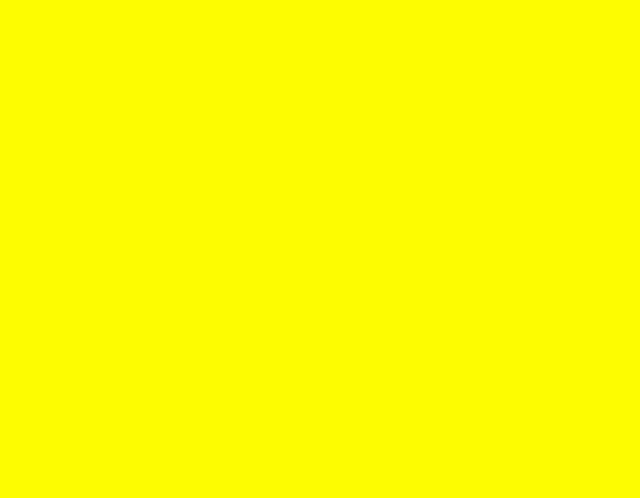
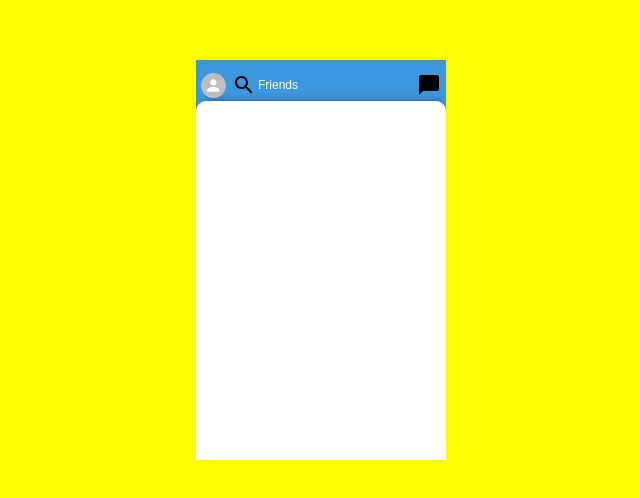
Before and after one commit to Sanjay361899/Snapchat-clone, a React (Create React App) app: page /chats in a window 1280 px wide. Before the commit this address had no page. Shown: the part 140-638 px from the top of the page, without its empty margins (319-959 px from the left). Built offline with nearby package versions, Linux system fonts and the light colour scheme.

Commit message:
chat screen is added to the project

```diff
--- a/src/App.js
+++ b/src/App.js
@@ -4,6 +4,7 @@ import WebcamCapture from "./WebcamCapture";
 import {  Route, Routes } from "react-router-dom";
 import { BrowserRouter } from "react-router-dom";
 import Preview from "./Preview";
+import Chats from "./Chats";
 
 function App() {
   return (
@@ -13,6 +14,7 @@ function App() {
       <Routes>
           <Route path="/" element={<WebcamCapture />} />
           <Route path="/preview" element={<Preview />} />
+          <Route path="/chats" element={<Chats />} />
       </Routes>
       </BrowserRouter>
     </div>
--- /dev/null
+++ b/src/Chats.css
@@ -0,0 +1,60 @@
+.chats{
+    position: relative;
+    height:400px;
+    width:250px;
+}
+.chats__header{
+    display:flex;
+    /* position: absolute; */
+    justify-content: space-between;
+    align-items: center;
+    background-color: #3D97DF;
+    height: 50px;
+    width:100%;
+}
+.chats__search{
+    display: flex;
+    align-items: center;
+    flex:1;
+    padding-left: 6px;
+
+}
+.chats__search > input{
+  outline: none;
+  background-color: transparent;
+  border: none;
+  flex: 1;
+  color: white;
+  font-size: 12px;
+
+}
+.chats__search > input::placeholder{
+    color:white;
+    opacity:1;
+}
+.chats__avatar{
+    height:25px !important;
+    width: 25px !important;
+    margin-left: 5px;
+}
+.chats__chatIcon{
+    margin-right: 5px;
+}
+
+.chats__posts{
+    height:359px;
+    color: black;
+    border-top-left-radius: 10px;
+    border-top-right-radius: 10px;
+    background-color: white;
+    box-shadow: 1px -7px 7px -7px rgba(0,0,0,0.44);
+    margin-top: -9px;
+    overflow: scroll;
+}
+.chats__posts::-webkit-scrollbar{
+    display: none;
+}
+.chats__posts{
+-ms-overflow-style: none;
+scrollbar-width: none;
+}
--- /dev/null
+++ b/src/Chats.js
@@ -0,0 +1,23 @@
+import React from 'react'
+import './Chats.css'
+import { Avatar } from '@mui/material'
+import { ChatBubble, Search } from '@mui/icons-material'
+const Chats = () => {
+  return (
+    <div className='chats'>
+        <div className='chats__header'>
+            <Avatar className='chats__avatar'/>
+            <div className='chats__search'>
+                <Search/>
+                <input placeholder='Friends' type="text"/>
+            </div>
+            <ChatBubble className='chats__chatIcon'/>
+        </div>
+        <div className='chats__posts'>
+
+        </div>
+    </div>
+  )
+}
+
+export default Chats
--- a/src/Preview.js
+++ b/src/Preview.js
@@ -47,8 +47,8 @@ const Preview = () => {
               //profilePicture,
               timestamp: firebase.firestore.FieldValue.serverTimestamp(),
             });
-            navigate("/chats");
           });
+          navigate("/chats");
       }
     );
   };
--- a/src/firebase.js
+++ b/src/firebase.js
@@ -14,7 +14,7 @@ const firebaseConfig = {
   };
 
   const firebaseApp = firebase.initializeApp(firebaseConfig);
-  const db= getFirestore();
+  const db= getFirestore(firebaseApp);
   const auth= firebase.auth();
   const storage= firebase.storage();
   const provider= new firebase.auth.GoogleAuthProvider();
```
